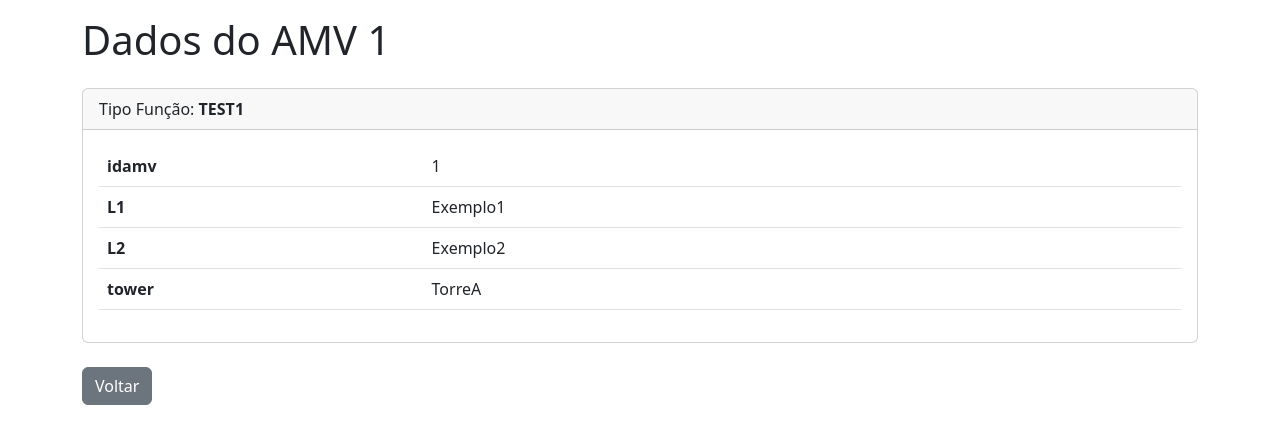
After one commit to MuMurilo/Sitcon-Univesp, a Flask app: page /amv/1 in a window 1280 px wide. The commit adds this page. Shown: the top 444 px of the page. Run offline with Flask 3, Linux system fonts and the light colour scheme; the visitor is signed in with stand-in values (Sample User, id 1); data comes from the database, SQL or seed files in the repository.

Commit message:
Mostrando Objetos das consultas

```diff
--- a/sitcon_v2/app.py
+++ b/sitcon_v2/app.py
@@ -2,7 +2,7 @@ from flask import Flask, render_template, request, redirect, url_for, session
 from sqlalchemy import inspect
 from models import db, AMV, Sinais
 import csv
-from flask import Flask, render_template, request, redirect, url_for, session, send_from_directory
+from flask import Flask, render_template, request, redirect, url_for, session, send_from_directory, flash
 
 app = Flask(__name__)
 app.config['SQLALCHEMY_DATABASE_URI'] = 'sqlite:///sitcon.db'
@@ -284,6 +284,39 @@ def amv():
     amvs = ['AMV 3 LUZ', 'AMV 7 LUZ', 'AMV 9 LUZ', 'AMV 11 LUZ', 'AMV 25 LUZ', 'AMV 27 LUZ', 'AMV 29 LUZ', 'AMV 31 LUZ', 'AMV 39 LUZ','AMV 43 LUZ', 'AMV 47 LUZ']
     return render_template('amv.html', amvs=amvs, titulo='Aparelhos de Mudança de Via')
 
+@app.route('/amv/<amv_id>')
+def amv_detail(amv_id):
+    if not session.get('logado'):
+        return redirect(url_for('login'))
+
+    try:
+        amv_number = int(amv_id)
+    except ValueError:
+        flash('ID do AMV inválido', 'error')
+        return redirect(url_for('amv'))
+
+    # Busca TODOS os registros do AMV (não apenas o primeiro)
+    registros = AMV.query.filter_by(idamv=amv_number).order_by(AMV.tipofuncao).all()
+
+    if not registros:
+        flash(f'AMV {amv_number} não encontrado', 'warning')
+        return redirect(url_for('amv'))
+
+    # Prepara os dados para o template
+    dados = []
+    for registro in registros:
+        campos_registro = {}
+        for coluna in AMV.__table__.columns:
+            nome = coluna.name
+            valor = getattr(registro, nome)
+            if valor not in [None, '']:
+                campos_registro[nome] = valor
+        dados.append(campos_registro)
+
+    return render_template('amv_detail.html',
+                        amv_id=amv_number,
+                        registros=dados)
+
 @app.route('/cdv')
 def cdv():
     if not session.get('logado'):
--- a/sitcon_v2/templates/amv.html
+++ b/sitcon_v2/templates/amv.html
@@ -37,7 +37,9 @@
 <div class="row g-3">
   {% for amv in amvs %}
   <div class="col-md-3 col-sm-4 col-6">
-          <button class="btn btn-outline-primary w-100 py-3">{{ amv }}</button>
+    <a href="/amv/{{ amv.split(' ')[1] }}" class="btn btn-outline-primary w-100 py-3">
+      {{ amv }}  {# Mantém o texto original no botão #}
+    </a>
   </div>
   {% endfor %}
 </div>
--- /dev/null
+++ b/sitcon_v2/templates/amv_detail.html
@@ -0,0 +1,36 @@
+<!DOCTYPE html>
+<html>
+<head>
+    <title>AMV {{ amv_id }} - SITCON</title>
+    <link href="https://cdn.jsdelivr.net/npm/bootstrap@5.3.0/dist/css/bootstrap.min.css" rel="stylesheet">
+</head>
+<body>
+    <div class="container mt-3">
+        <h1 class="mb-4">Dados do AMV {{ amv_id }}</h1>
+
+        {% for registro in registros %}
+        <div class="card mb-4">
+            <div class="card-header">
+                Tipo Função: <strong>{{ registro.tipofuncao }}</strong>
+            </div>
+            <div class="card-body">
+                <table class="table">
+                    <tbody>
+                        {% for nome, valor in registro.items() %}
+                        {% if nome != 'tipofuncao' %}
+                        <tr>
+                            <td width="30%"><strong>{{ nome }}</strong></td>
+                            <td>{{ valor }}</td>
+                        </tr>
+                        {% endif %}
+                        {% endfor %}
+                    </tbody>
+                </table>
+            </div>
+        </div>
+        {% endfor %}
+
+        <a href="/amv" class="btn btn-secondary">Voltar</a>
+    </div>
+</body>
+</html>
```
Also changed, not shown: sitcon_v2/static/css/amv_detail.css (added, +37 -0 lines). Lines whose indentation alone changed are shown as unchanged.
